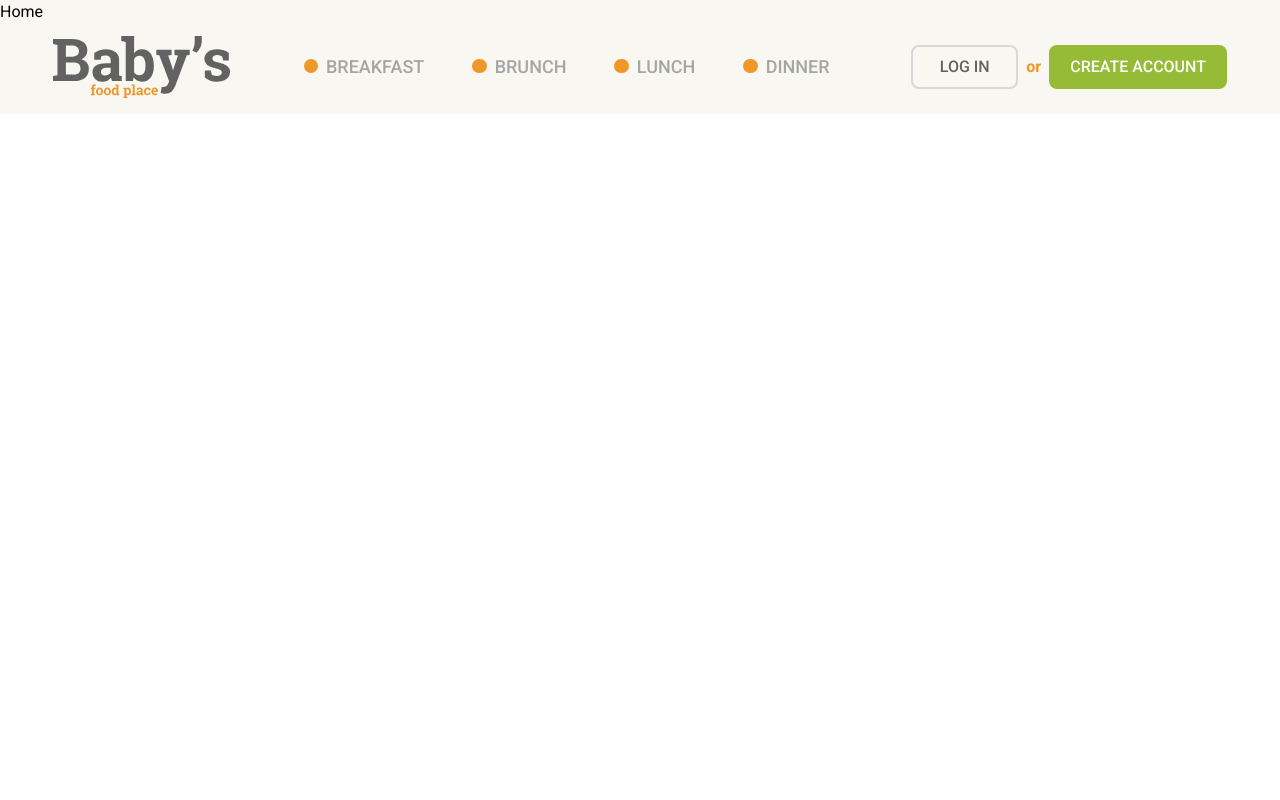
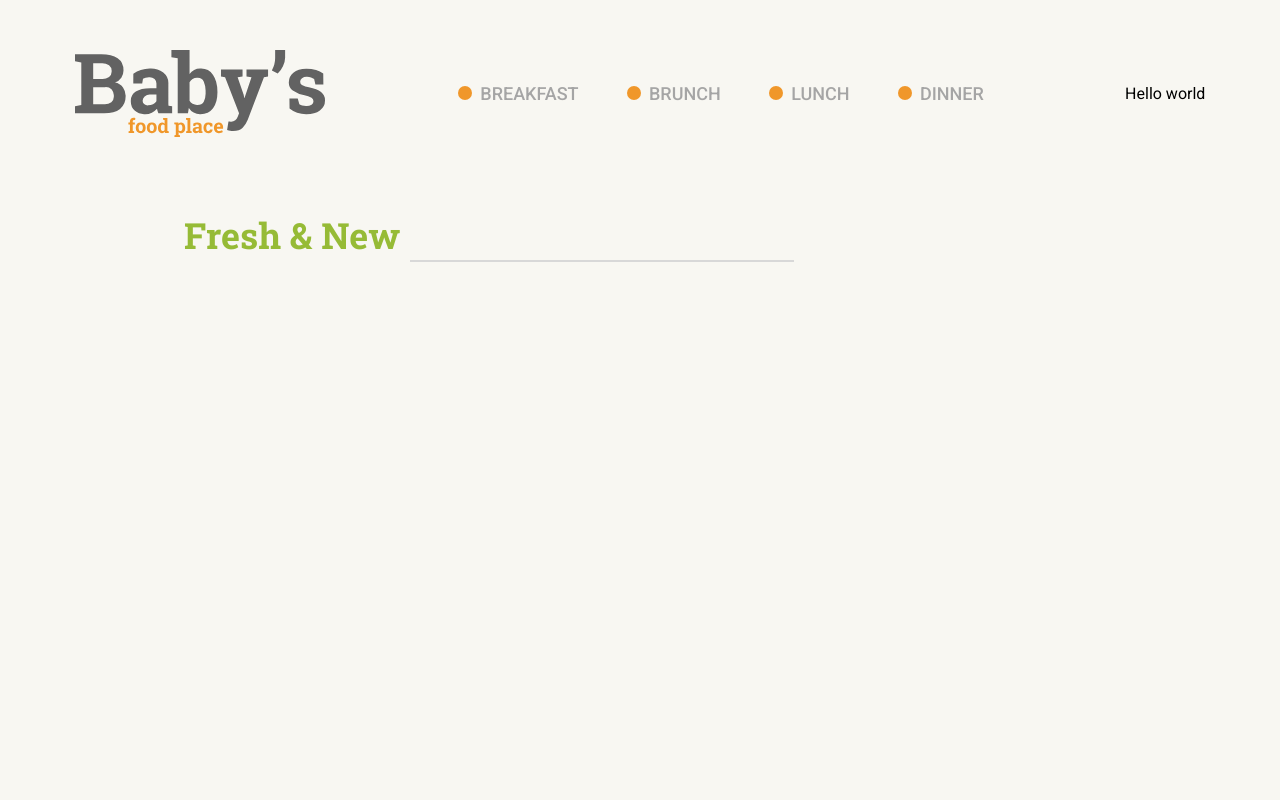
Before and after one commit to bojan09/babys-food-place, a React (Vite) app in the folder client/: page / in a window 1280 px wide. Shown: the top 800 px of the page. Built offline with nearby package versions, Linux system fonts and the light colour scheme.

Commit message:
Navbar style editing, added some more custom css

```diff
--- a/client/src/App.jsx
+++ b/client/src/App.jsx
@@ -24,7 +24,7 @@ import { Navbar, Footer } from "./components";
 
 const App = () => {
   return (
-    <div className="bg-primary roboto relative z-0">
+    <div>
       <BrowserRouter>
         <Navbar />
         <Routes>
--- a/client/src/components/Footer/Footer.jsx
+++ b/client/src/components/Footer/Footer.jsx
@@ -1,7 +1,11 @@
 import React from "react";
 
 const Footer = () => {
-  return <div>Footer</div>;
+  return (
+    <div className="absolute z-20 top-[90rem] bg-red-600 p-2 w-full">
+      Footer
+    </div>
+  );
 };
 
 export default Footer;
--- a/client/src/components/Navbar/GuestNavbar/GuestNavbar.jsx
+++ /dev/null
@@ -1,17 +0,0 @@
-import React from "react";
-
-const GuestNavbar = () => {
-  return (
-    <div className="flex gap-2 items-center">
-      <button className="w-[107px] h-[44px] p-2 line-border rounded-lg text-color_darkgray">
-        LOG IN
-      </button>
-      <p className="text-color_orange font-bold">or</p>
-      <button className="w-[178px] h-[44px] p-2 rounded-lg bg-color_green text-white">
-        CREATE ACCOUNT
-      </button>
-    </div>
-  );
-};
-
-export default GuestNavbar;
--- a/client/src/components/Navbar/Navbar.jsx
+++ b/client/src/components/Navbar/Navbar.jsx
@@ -1,8 +1,5 @@
 import React, { useState } from "react";
 import { Link } from "react-router-dom";
-
-// components
-import GuestNavbar from "./GuestNavbar/GuestNavbar";
 
 // constants
 import { navLinks } from "../../constants";
@@ -15,7 +12,7 @@ const Navbar = () => {
   const [toggle, setToggle] = useState(false);
 
   return (
-    <div className=" w-full p-4 fixed top-5 flex justify-around items-center bg-primary">
+    <div className="flex justify-around items-center w-full p-4 xs:py-[30px] md:py-[50px] fixed top-0 bg-primary z-10">
       {/* Logo */}
       <Link
         to="/"
@@ -26,20 +23,20 @@ const Navbar = () => {
           }
         }}
       >
-        <img src={logoColor} alt="logo" />
+        <img src={logoColor} alt="logo" className="xs:w-24 md:w-[250px]" />
       </Link>
 
       {/* Categories */}
-      <ul className="list-none hidden sm:flex flex-row gap-10">
+      <ul className="list-none hidden flex-row gap-10 md:flex md:mx-4 ">
         {navLinks.map((link) => (
           <li
             key={link.id}
             className={
-              "text-[18px] text-color_midgray hover:text-color_darkgray font-medium cursor-pointer"
+              "md:text-[14px] xl:text-[18px] text-color_midgray hover:text-color_darkgray font-medium cursor-pointer"
             }
             onClick={() => setActive(link.title)}
           >
-            <span className="dot"></span>
+            <span className="dot md:hidden lg:inline-block"></span>
             <Link className="mx-2" to={`/${link.id}`}>
               {link.title}
             </Link>
@@ -50,23 +47,23 @@ const Navbar = () => {
       {/* Mobile Navigation Bar */}
       <div
         className="
-        sm:hidden flex flex-1 justify-end items-center mx-3
+        md:hidden flex flex-1 justify-end items-center mx-3
         "
       >
         <img
           src={toggle ? close : menu}
           alt="navlist-menu"
-          className="w-[28px] h-[28xp] object-contain cursor-pointer bg-black"
+          className="w-[35px] h-[35xp] object-contain cursor-pointer"
           onClick={() => setToggle(!toggle)}
         />
         {/* Menu container */}
         <div
           className={`${
             !toggle ? "hidden" : "flex"
-          } p-6 black-gradient absolute top-20 right-0 mx-4 my-2 min-w[140px] z-10 rounded-xl`}
+          } p-4 absolute top-10 right-0  my-2 min-w[140px] z-10 rounded-xl  `}
         >
           {/* Nav List */}
-          <ul className="list-none flex justify-end items-center flex-col gap-3 bg-primary p-4 rounded-md">
+          <ul className="list-none flex justify-end items-center flex-col gap-3 bg-secondary p-4 rounded-md">
             {navLinks.map((link) => (
               <li
                 key={link.id}
@@ -84,7 +81,7 @@ const Navbar = () => {
               </li>
             ))}
 
-            {/*  Guest Navbar */}
+            {/*  Guest Navbar on Mobile Navbar */}
             <div className="flex justify-center items-center flex-col">
               <button className="mt-3  text-color_orange border-b-2">
                 LOG IN
@@ -98,18 +95,20 @@ const Navbar = () => {
         </div>
       </div>
 
-      {/* User Navbar or Guest Navbar, based on login */}
-      <div className="sm:hidden md:flex">
-        {/* Guest Navbar */}
-        <div className="flex gap-2 items-center font-medium">
+      {/* User Navbar or Guest Navbar on Desktop, based on login */}
+      <div className="xs:hidden md:flex ">
+        {/* Guest Navbar         <div className="flex gap-2 items-center font-medium">
           <button className="w-[107px] h-[44px] p-2 line-border rounded-lg text-color_darkgray">
             LOG IN
           </button>
-          <p className="text-color_orange font-bold">or</p>
+          <p className="text-color_orange font-bold mx-2">or</p>
           <button className="w-[178px] h-[44px] p-2 rounded-lg bg-color_green text-white">
             CREATE ACCOUNT
           </button>
         </div>
+      */}
+        {/* User Navbar */}
+        <h2>Hello world</h2>
       </div>
     </div>
   );
--- a/client/src/components/Navbar/UserNavbar/UserNavbar.jsx
+++ /dev/null
@@ -1,7 +0,0 @@
-import React from "react";
-
-const UserNavbar = () => {
-  return <div>UserNavbar</div>;
-};
-
-export default UserNavbar;
--- a/client/src/index.css
+++ b/client/src/index.css
@@ -10,6 +10,7 @@
 /* colors */
 :root {
   --clr-main-bg: #F8F7F2;
+  --clr-secondary-bg: #f2f2d9;
   --clr-white: #FFFFFF;
   --clr-green: #96BB36;
   --clr-orange: #F0972A;
@@ -23,28 +24,134 @@
   /* fonts */
   --ff-roboto: "Roboto";
   --ff-roboto-slab: "Roboto Slab";
-
-    /* border */
-    --line-border: 2px solid var(--clr-lightgrey);
 }
 
-
-.roboto{
-  font-family: var(--ff-roboto);
+html {
+  scroll-behavior: smooth;
 }
 
-.robotoSlab{
+body {
+  font-family: var(--ff-roboto);
+  background-color: var(--clr-main-bg);
+  position: relative;
+  z-index: 0;
+}
+
+.robotoSlab {
   font-family: var(--ff-roboto-slab);
 }
 
-.line-border{
+.line-border {
   border: 2px solid #D8D8D8;
 }
 
 .dot {
   width: .9rem;
-background:var(--clr-orange);
+  background: var(--clr-orange);
   height: .9rem;
   border-radius: 50%;
   display: inline-block;
 }
+
+.textMainHead {
+  color: var(--clr-green);
+  font-family: var(--ff-roboto-slab);
+  font-weight: bold;
+}
+
+.textMainHead::after {
+  content: "";
+  display: inline-block;
+  height: 0.5em;
+  width: min(30vw, 70vw);
+  vertical-align: bottom;
+  margin: 0 -100% 0 10px;
+  border-bottom: 2px solid #D8D8D8;
+}
+
+.textSubHead {
+  color: var(--clr-orange);
+  font-family: var(--ff-roboto-slab);
+  text-transform: capitalize;
+  font-weight: bold;
+}
+
+
+
+/* Avoid text overflows */
+p,
+h1,
+h2,
+h3,
+h4,
+h5,
+h6 {
+  overflow-wrap: break-word;
+}
+
+/* Remove list styles on ul, ol elements with a list role, which suggests default styling will be removed */
+ul[role='list'],
+ol[role='list'],
+li,
+a {
+  list-style: none;
+  text-decoration: none;
+}
+
+
+/* Universal styling for all the inputs and select fields*/
+input,
+select,
+textarea {
+  margin: 1rem;
+  height: 4rem;
+  font-size: 1.4rem;
+  font-weight: 900;
+  color: var(--clr-darkgrey);
+  background-color: var(--clr-border-lightgrey);
+  border: 1px solid var(--clr-midgrey);
+  border-radius: .5rem;
+  padding: 1rem;
+}
+
+select,
+option,
+textarea::placeholder,
+input[type="text"]::placeholder,
+input[type="textarea"]::placeholder,
+input[type="email"]::placeholder,
+input[type="date"]::placeholder,
+input[type="password"]::placeholder,
+input[type="number"]::placeholder {
+  font-size: 1.4rem;
+  font-weight: 900;
+  color: var(--clr-midgrey);
+}
+
+input[type="file"] {
+  background-color: red;
+  position: absolute;
+  top: 0;
+}
+
+
+
+input:focus,
+select:focus,
+textarea:focus {
+  border: 1px solid var(--clr-midgrey);
+  outline: 1px solid var(--clr-midgrey);
+  box-shadow: 0 3px 6px var(--clr-lightgrey);
+  font-size: 1.4rem;
+  color: var(--clr-darkgrey);
+}
+
+textarea {
+  resize: none;
+}
+
+textarea::placeholder {
+  font-weight: 400;
+  font-family: var(--ff-roboto);
+  line-height: 1.5;
+}
--- a/client/src/pages/Home/Home.jsx
+++ b/client/src/pages/Home/Home.jsx
@@ -1,7 +1,13 @@
 import React from "react";
 
 const Home = () => {
-  return <div>Home</div>;
+  return (
+    <div className=" absolute xs:top-[6rem] sm:top-[13rem] sm:left-[12rem] xs:ml-5 sm:ml-[-8px] flex justify-start items-center">
+      <h1 className="textMainHead xs:text-[28px] sm:text-[36px]">
+        Fresh & New
+      </h1>
+    </div>
+  );
 };
 
 export default Home;
--- a/client/tailwind.config.js
+++ b/client/tailwind.config.js
@@ -5,6 +5,7 @@ export default {
     extend: {
       colors: {
         primary: "#F8F7F2",
+        secondary: "#f2f2d9",
         color_green: "#96BB36",
         color_orange: "#F0972A",
         color_lightgray: "#D8D8D8",
@@ -16,7 +17,7 @@ export default {
         button_border: "#00000029",
       },
       screens: {
-        xs: "450px",
+        xs: "350px",
       },
     },
   },
```
Also changed, not shown: client/src/assets/close.svg, client/src/assets/menu.svg. Lines whose indentation alone changed are shown as unchanged.
